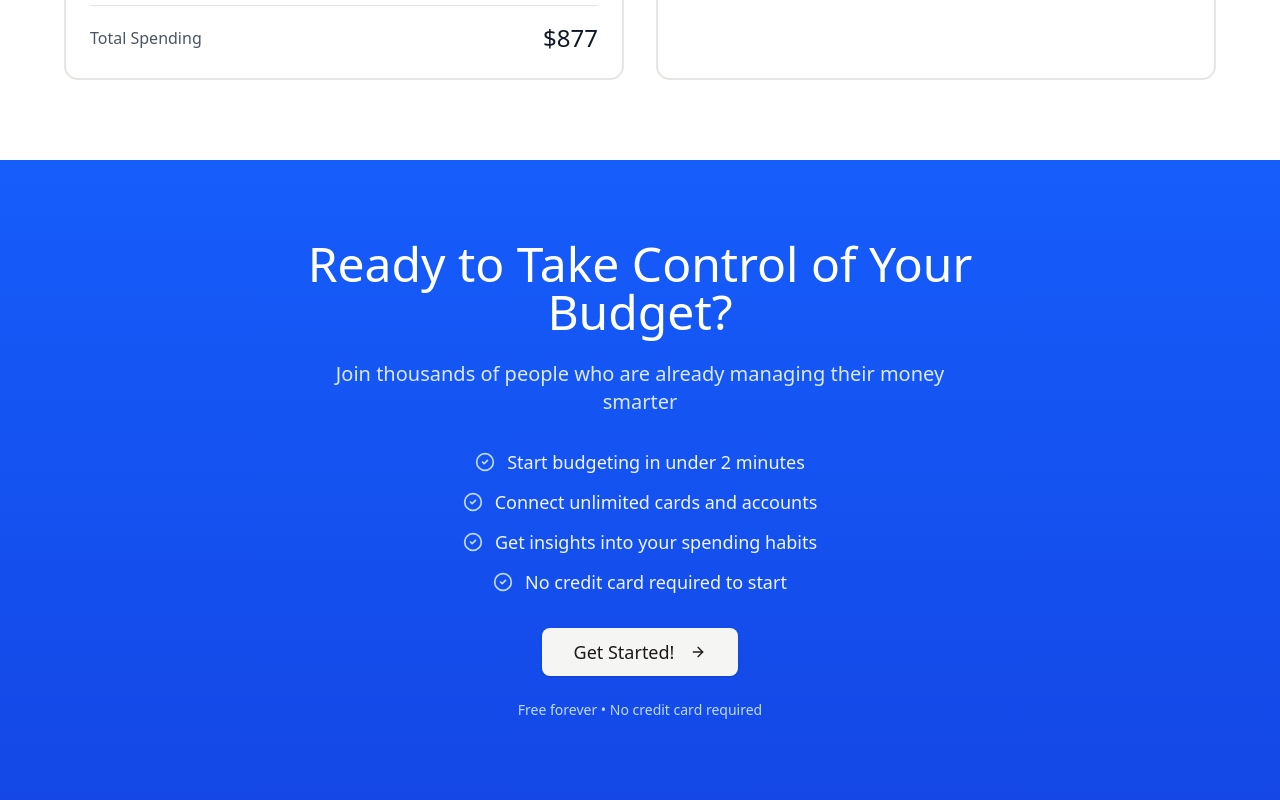
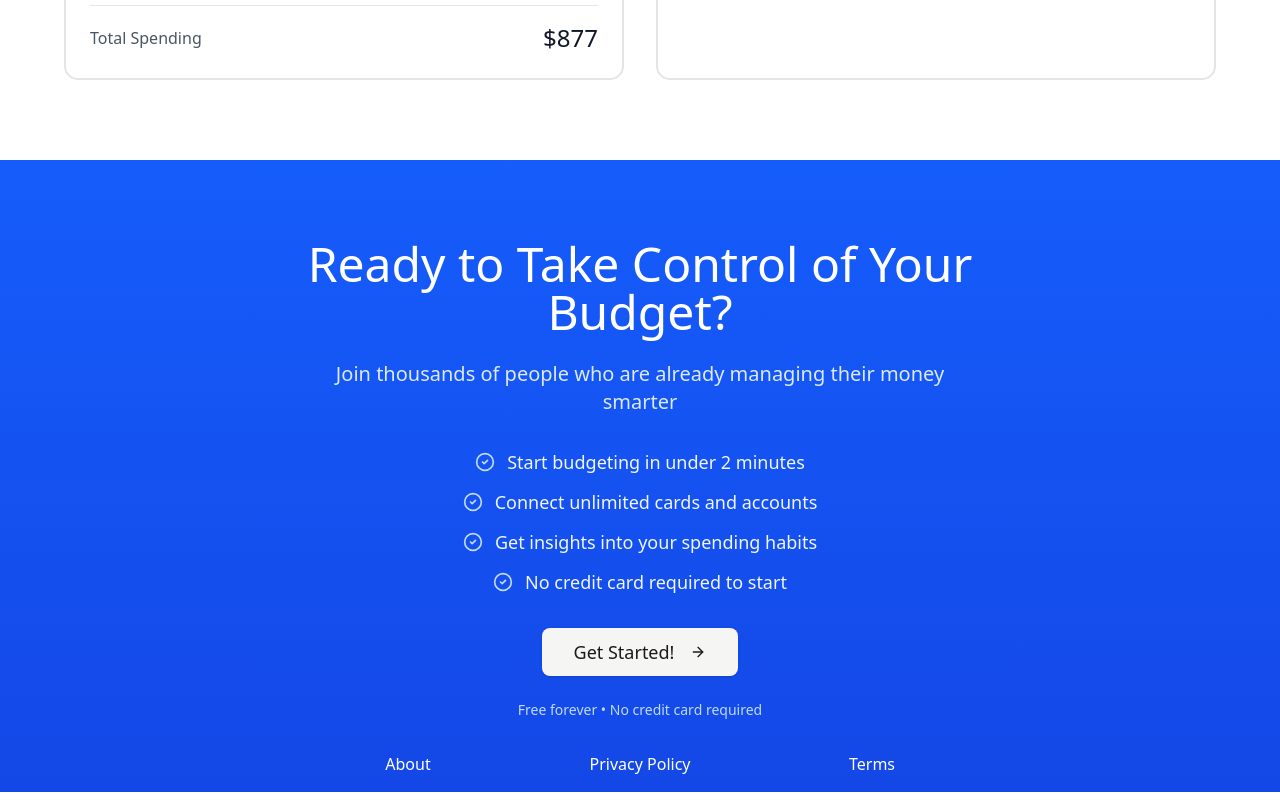
Before and after one commit to tylernpc/BudgitUrself, a Next.js app in the folder budgiturself/: page / in a window 1280 px wide. Shown: the part 2608-3408 px from the top of the page. Built offline with nearby package versions, Linux system fonts and the light colour scheme.

Commit message:
Links to necessary pages

```diff
--- a/budgiturself/app/(marketing)/features/page.tsx
+++ /dev/null
@@ -1,7 +0,0 @@
-export default function FeaturesPage() {
-  return (
-    <main>
-      <h1>Features</h1>
-    </main>
-  );
-}
--- a/budgiturself/components/marketing/footer.tsx
+++ b/budgiturself/components/marketing/footer.tsx
@@ -41,6 +41,20 @@ export function Footer() {
                     <p className="mt-6 text-sm text-blue-200">
                         Free forever • No credit card required
                     </p>
+
+                    <div className="mt-8 grid w-full grid-cols-3 place-items-center gap-6 text-white -mb-16">
+                        <Link href="/about" className="flex items-center gap-2">
+                            <span>About</span>
+                        </Link>
+
+                        <Link href="/privacy" className="flex items-center gap-2">
+                            <span>Privacy Policy</span>
+                        </Link>
+
+                        <Link href="/terms" className="flex items-center gap-2">
+                            <span>Terms</span>
+                        </Link>
+                    </div>
                 </div>
             </div>
         </section>
```
